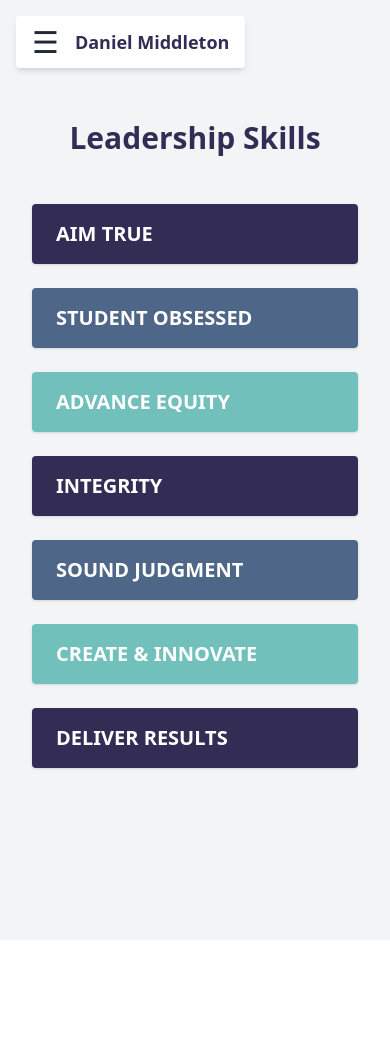
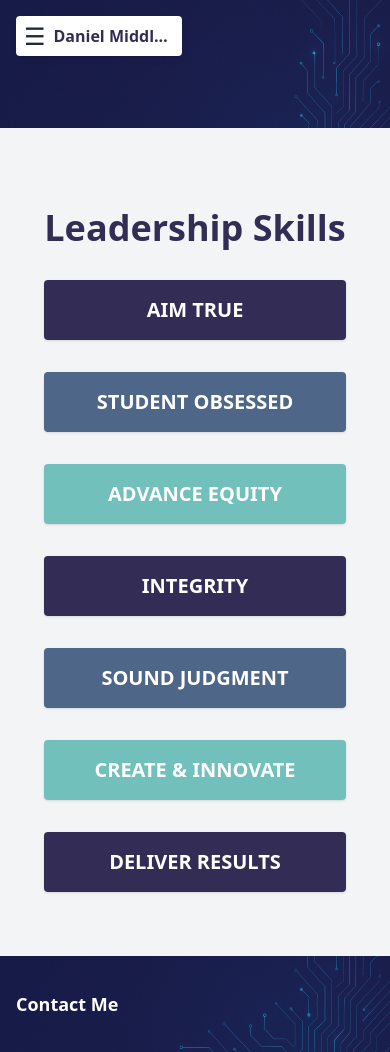
Before and after one commit to danielmiddleton05/portfoliosite, a React (Create React App) app: page /leadership-skills in a window 390 px wide. Before the commit the page ends 940 px from the top, so only its background shows below. Built offline with nearby package versions, Linux system fonts and the light colour scheme.

Commit message:
updated too much: images, footer, header, ect

```diff
--- a/public/index.html
+++ b/public/index.html
@@ -2,7 +2,7 @@
 <html lang="en">
 	<head>
 		<meta charset="utf-8" />
-		<link rel="icon" href="%PUBLIC_URL%/favicon.ico" />
+		<link rel="icon" type="image/png" href="%PUBLIC_URL%/MyLogo.png" />
 		<meta name="viewport" content="width=device-width, initial-scale=1" />
 		<meta name="theme-color" content="#000000" />
 		<meta name="Daniel Middleton's Skills and Experience" content="A highlight of skills and experience of Daniel Middleton" />
--- a/src/App.css
+++ b/src/App.css
@@ -28,6 +28,18 @@
 	color: #61dafb;
 }
 
+body {
+	margin: 0;
+	padding: 0;
+}
+
+html,
+#root {
+	margin: 0;
+	padding: 0;
+	width: 100%;
+}
+
 @keyframes App-logo-spin {
 	from {
 		transform: rotate(0deg);
--- a/src/App.js
+++ b/src/App.js
@@ -11,6 +11,7 @@ import AboutMe from "./pages/AboutMe";
 function App() {
 	return (
 		<Router>
+			<div className="flex flex-col min-h-screen bg-gray-100">
 				<Routes>
 					<Route path="/" element={<Layout />}>
 						<Route index element={<LandingPage />} />
@@ -20,6 +21,22 @@ function App() {
 						<Route path="about-me" element={<AboutMe />} />
 					</Route>
 				</Routes>
+				<footer className="w-full mt-16">
+					<div
+						className="w-full h-24 flex items-center"
+						style={{
+							backgroundImage: "url('/bannerBackground.png')",
+							backgroundSize: "cover",
+							backgroundPosition: "center",
+						}}>
+						<div className="max-w-4xl mx-auto w-full flex items-center h-full">
+							<a href="mailto:daniel.middleton05@gmail.com" className="text-white text-lg font-semibold ml-4 hover:underline">
+								Contact Me
+							</a>
+						</div>
+					</div>
+				</footer>
+			</div>
 		</Router>
 	);
 }
--- /dev/null
+++ b/src/components/ScrollToTop.js
@@ -0,0 +1,12 @@
+import { useEffect } from "react";
+import { useLocation } from "react-router-dom";
+
+export default function ScrollToTop() {
+	const { pathname } = useLocation();
+
+	useEffect(() => {
+		window.scrollTo(0, 0);
+	}, [pathname]);
+
+	return null;
+}
--- a/src/pages/AboutMe.js
+++ b/src/pages/AboutMe.js
@@ -2,11 +2,13 @@ import React from "react";
 
 export default function AboutMe() {
 	return (
-		<div className="min-h-screen bg-gray-100 py-12 px-4 sm:px-6 lg:px-8">
+		<div className="flex flex-col bg-gray-100 pt-0">
+			<div className="flex-1">
 				<div className="max-w-4xl mx-auto text-center">
-				<h1 className="text-4xl font-bold text-primary mb-8">About Me</h1>
+					<h1 className="text-4xl font-bold text-primary mb-8 mt-8">About Me</h1>
 
 					<section className="mb-12">
+						<img src="/MyLogo.png" alt="Daniel Middleton Logo" className="mx-auto mb-6 w-64 h-64 object-contain rounded-full shadow-md" />
 						<h2 className="text-2xl font-semibold text-secondary mb-4">Profile</h2>
 						<p className="text-gray-800 text-lg leading-relaxed">
 							I am a multidisciplinary professional with a passion for building effective, learner-centered solutions that fuse technology, design, and education. My leadership experience spans K–12 international schools, corporate teams, and higher education institutions. Whether coordinating instructional design efforts, developing web-based learning tools, or leading a department through change, I take pride in approaching challenges with empathy, innovation, and data-driven decision making.
@@ -68,5 +70,6 @@ export default function AboutMe() {
 					</section>
 				</div>
 			</div>
+		</div>
 	);
 }
--- a/src/pages/ExperienceProjects.js
+++ b/src/pages/ExperienceProjects.js
@@ -1,6 +1,6 @@
 import React from "react";
 
-function ExperienceProjects() {
+export default function ExperienceProjects() {
 	const experience = [
 		{
 			role: "Instructional Technologist",
@@ -53,8 +53,10 @@ function ExperienceProjects() {
 	];
 
 	return (
-		<div className="min-h-screen bg-gray-100 py-10 px-4">
-			<h1 className="text-3xl font-bold text-primary text-center mb-12">Experience</h1>
+		<div className="flex flex-col bg-gray-100 pt-0">
+			<div className="flex-1">
+				<div className="max-w-4xl mx-auto text-left">
+					<h1 className="text-4xl font-bold text-primary mb-8 mt-8">Experience & Projects</h1>
 					<div className="max-w-5xl mx-auto space-y-10">
 						{experience.map((item, idx) => (
 							<div key={idx} className="bg-white shadow rounded-lg p-6">
@@ -74,7 +76,7 @@ function ExperienceProjects() {
 						))}
 					</div>
 				</div>
+			</div>
+		</div>
 	);
 }
-
-export default ExperienceProjects;
--- a/src/pages/LandingPage.js
+++ b/src/pages/LandingPage.js
@@ -55,19 +55,20 @@ function LandingPage() {
 	}, []);
 
 	return (
-		<div className="min-h-screen bg-gray-100 pt-10">
-			<h2 className="text-4xl font-bold text-primary text-center mb-16">Leadership Portfolio</h2>
-
+		<div className="min-h-screen bg-gray-100 pt-0">
+			{/* No banner image here! */}
+			<div className="relative z-10">
+				<h2 className="text-4xl font-bold text-primary text-center mb-16 mt-10">Leadership Portfolio</h2>
 				<div className="flex flex-col items-center">
 					{sections.map((section, index) => (
 						<div key={section.path} data-index={index} ref={(el) => (containerRefs.current[index] = el)} className={`transition-opacity duration-700 ease-in-out w-full max-w-2xl mb-20 ${visibleSections.includes(index) ? "opacity-100 translate-y-0" : "opacity-0 translate-y-10"}`}>
-						<button onClick={() => navigate(section.path)} className="w-full text-center rounded-lg overflow-hidden shadow-md focus:outline-none">
+							<button onClick={() => navigate(section.path)} className="w-full text-center rounded-lg overflow-hidden shadow-lg focus:outline-none">
 								<div className={`${section.color} text-white py-6 px-8`}>
 									<h3 className="text-2xl font-semibold">{section.title}</h3>
 								</div>
 
 								<div className={`${section.lightColor} flex flex-col items-center py-6 px-8`}>
-								<img src={section.image} alt={section.title} className="w-40 h-auto mb-4" />
+									<img src={section.image} alt={section.title} className="w-40 h-auto mb-4 rounded-lg" />
 									<p className="text-black text-base">Click to learn more about {section.title}.</p>
 								</div>
 							</button>
@@ -75,6 +76,7 @@ function LandingPage() {
 					))}
 				</div>
 			</div>
+		</div>
 	);
 }
 
--- a/src/pages/Layout.js
+++ b/src/pages/Layout.js
@@ -1,8 +1,10 @@
 import React, { useState } from "react";
-import { useNavigate, Outlet } from "react-router-dom";
+import { useNavigate, Outlet, useLocation } from "react-router-dom";
+import ScrollToTop from "../components/ScrollToTop";
 
 function Layout() {
 	const navigate = useNavigate();
+	const location = useLocation();
 	const [isOpen, setIsOpen] = useState(false);
 
 	const navItems = [
@@ -19,21 +21,23 @@ function Layout() {
 	};
 
 	return (
-		<div className="relative min-h-screen bg-gray-100">
+		<div className="flex flex-col flex-1 bg-gray-100 min-h-0">
+			<ScrollToTop />
 			{/* Floating Hamburger, Title, and Menu Container */}
 			<div className="fixed top-4 left-4 z-50">
-				<div className="relative bg-white px-4 py-2 rounded shadow-md flex items-center space-x-4">
-					<button onClick={() => setIsOpen(!isOpen)} className="text-3xl text-gray-800 focus:outline-none">
+				<div className="relative bg-white px-2 py-1 rounded shadow-md flex items-center space-x-2 md:px-4 md:py-2 md:space-x-4">
+					<button onClick={() => setIsOpen(!isOpen)} className="text-2xl md:text-3xl text-gray-800 focus:outline-none">
 						&#9776;
 					</button>
-					<span onClick={() => handleNav("/")} className="text-lg font-semibold text-primary cursor-pointer select-none">
+					<span onClick={() => handleNav("/")} className="text-base md:text-lg font-semibold text-primary cursor-pointer select-none truncate max-w-[120px] md:max-w-none">
 						Daniel Middleton
 					</span>
-
-					{/* Dropdown Menu (positioned relative to button) */}
+					{/* Dropdown Menu */}
 					{isOpen && (
 						<div className="absolute top-full left-0 mt-2 bg-white rounded shadow-md py-2 px-4 space-y-2 w-max min-w-[12rem] z-50">
-							{navItems.map((item) => (
+							{navItems
+								.filter((item) => item.path !== location.pathname)
+								.map((item) => (
 									<button key={item.path} onClick={() => handleNav(item.path)} className="block text-left text-black hover:text-blue-600 whitespace-nowrap">
 										{item.name}
 									</button>
@@ -42,11 +46,14 @@ function Layout() {
 					)}
 				</div>
 			</div>
-
-			{/* Page Content */}
-			<main className="p-4 pt-20">
+			<div className="w-full mb-12">
+				<img src="/bannerBackground.png" alt="Banner" className="w-full h-32 md:h-64 object-cover block" style={{ objectPosition: "center top" }} />
+			</div>
+			<div className="max-w-4xl mx-auto text-center px-4 md:px-0">
+				<main className="flex-1 min-h-0">
 					<Outlet />
 				</main>
+			</div>
 		</div>
 	);
 }
--- a/src/pages/LeadershipSkills.js
+++ b/src/pages/LeadershipSkills.js
@@ -103,17 +103,19 @@ function LeadershipSkills() {
 	};
 
 	return (
-		<div className="min-h-screen bg-gray-100 py-10 px-4">
-			<h1 className="text-3xl font-bold text-primary text-center mb-12">Leadership Skills</h1>
-			<div className="max-w-4xl mx-auto space-y-6">
-				{skills.map((skill, index) => (
-					<div key={index} className="rounded shadow overflow-hidden">
-						<button onClick={() => toggleSection(index)} className={`${skill.color} w-full text-left text-white px-6 py-4 text-xl font-semibold focus:outline-none`}>
-							{skill.title}
-						</button>
-						{openIndex === index && <div className="bg-white text-gray-800 px-6 py-4">{skill.content}</div>}
-					</div>
-				))}
+		<div className="flex flex-col bg-gray-100 pt-0">
+			<div className="flex-1">
+				<div className="max-w-4xl mx-auto text-left">
+					<h1 className="text-4xl font-bold text-primary mb-8 mt-8">Leadership Skills</h1>
+					{skills.map((skill, index) => (
+						<div key={index} className="rounded shadow overflow-hidden mb-8 last:mb-0">
+							<button onClick={() => toggleSection(index)} className={`${skill.color} w-full text-center text-white px-6 py-4 text-xl font-semibold focus:outline-none`}>
+								{skill.title}
+							</button>
+							{openIndex === index && <div className="bg-white text-gray-800 px-6 py-4 text-left">{skill.content}</div>}
+						</div>
+					))}
+				</div>
 			</div>
 		</div>
 	);
```
Also changed, not shown: public/bannerBackground.png (added). Lines whose indentation alone changed are shown as unchanged.
